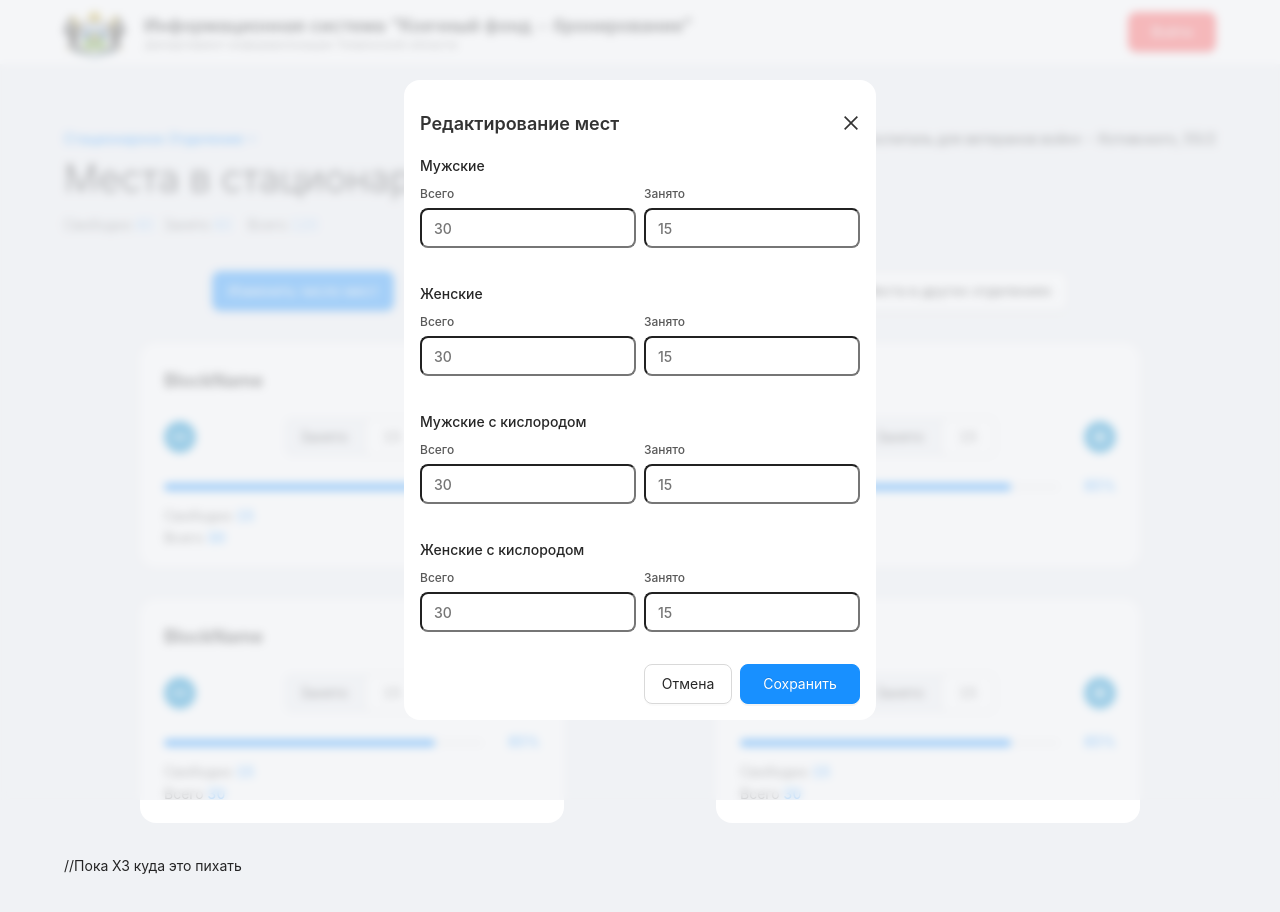
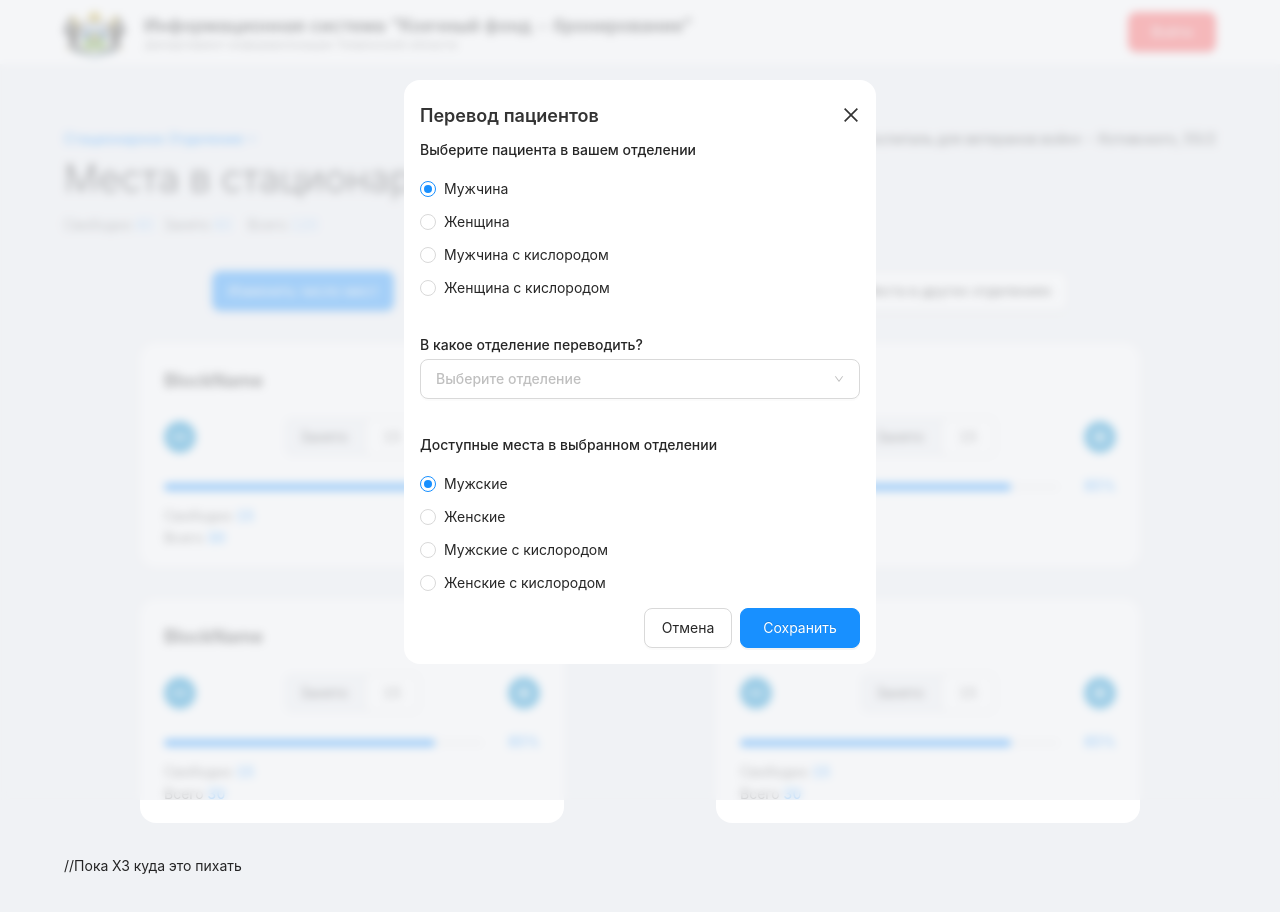
Before and after one commit to ClubfootBear/ultimateTest, a React (Create React App) app in the folder ultimate-test/: page / in a window 1280 px wide. Shown: the top 912 px of the page. Built offline with nearby package versions, Linux system fonts and the light colour scheme.

Commit message:
second Modal

```diff
--- a/ultimate-test/src/Components/HospitalBeds /Content/Content.js
+++ b/ultimate-test/src/Components/HospitalBeds /Content/Content.js
@@ -4,6 +4,7 @@ import StatusBlock from "./StatusBlock/StatusBlock";
 import ButtonBlock from "./ButtonBlock/ButtonBlock";
 import CardBlock from "./CardBlock/CardBlock";
 import EditingPlaces from "./Modals/EditingPlaces/EditingPlaces";
+import PatientsTransfer from "./Modals/PatientsTransfer/PatientsTransfer";
 
 
 const Content = () => {
@@ -14,7 +15,8 @@ const Content = () => {
                 <ButtonBlock />
                 <CardBlock />
                 //Пока ХЗ куда это пихать
-                <EditingPlaces />
+                {/*<EditingPlaces />*/}
+                <PatientsTransfer />
 
             </div>
         </div>
--- /dev/null
+++ b/ultimate-test/src/Components/HospitalBeds /Content/Modals/CommonModals/DropDownModal/DropDownModal.css
@@ -0,0 +1,18 @@
+.ButtonDropDown {
+    width: 100%;
+    height: 40px;
+    border-radius: 8px;
+
+    /*font-family: Inter;*/
+    font-style: normal;
+    font-weight: 500;
+    font-size: 14px;
+    line-height: 22px;
+    /* identical to box height, or 157% */
+
+    display: flex;
+    justify-content: space-between;
+    align-items: center;
+
+    color: rgba(0, 0, 0, 0.25);
+}
--- /dev/null
+++ b/ultimate-test/src/Components/HospitalBeds /Content/Modals/CommonModals/DropDownModal/DropDownModal.js
@@ -0,0 +1,41 @@
+import React, {useState} from "react"
+import "./DropDownModal.css"
+import { Menu, Dropdown, Button, message, Tooltip } from 'antd';
+import { DownOutlined, UserOutlined } from '@ant-design/icons';
+
+function handleButtonClick(e) {
+    message.info('Click on left button.');
+    console.log('click left button', e);
+}
+
+function handleMenuClick(e) {
+    message.info('Click on menu item.');
+    console.log('click', e);
+}
+
+const menu = (
+    <Menu onClick={handleMenuClick}>
+        <Menu.Item key="1" icon={<UserOutlined />}>
+            1st menu item
+        </Menu.Item>
+        <Menu.Item key="2" icon={<UserOutlined />}>
+            2nd menu item
+        </Menu.Item>
+        <Menu.Item key="3" icon={<UserOutlined />}>
+            3rd menu item
+        </Menu.Item>
+    </Menu>
+);
+
+const DropDownModal = (props) => {
+    return(
+        <Dropdown overlay={menu}>
+            <Button className="ButtonDropDown">
+                Выберите отделение
+                <DownOutlined />
+            </Button>
+        </Dropdown>
+    )
+}
+
+export default DropDownModal;
--- /dev/null
+++ b/ultimate-test/src/Components/HospitalBeds /Content/Modals/CommonModals/RadioGroup/RadioGroup.css
@@ -0,0 +1,3 @@
+/*.RadioToCenter {*/
+/*    background-color: #282c34;*/
+/*}*/
--- /dev/null
+++ b/ultimate-test/src/Components/HospitalBeds /Content/Modals/CommonModals/RadioGroup/RadioGroup.js
@@ -0,0 +1,36 @@
+import React, {useState} from "react"
+import "./RadioGroup.css"
+import { Radio, Input } from 'antd';
+
+const RadioGroup = (props) => {
+    const [value, setValue]  = useState(1)
+
+    const radioStyle = {
+        display: 'block',
+        height: '30px',
+        lineHeight: '30px',
+        alignItems: 'center',
+        marginBottom: '3px',
+    };
+
+    const Array = [...props.Array]
+
+    const Group = Array.map((p, index)=> <Radio style={radioStyle} value={index + 1}>
+        {p}
+    </Radio>)
+
+    const onChange = e => {
+        console.log('radio checked', e.target.value);
+        setValue( e.target.value )
+    }
+
+    return(
+        <Radio.Group onChange={onChange} value={value}>
+            <div>
+                {Group}
+            </div>
+        </Radio.Group>
+    )
+}
+
+export default RadioGroup;
--- a/ultimate-test/src/Components/HospitalBeds /Content/Modals/PatientsTransfer/PatientsTransfer.css
+++ b/ultimate-test/src/Components/HospitalBeds /Content/Modals/PatientsTransfer/PatientsTransfer.css
@@ -0,0 +1,130 @@
+.ModalWrap {
+    position: fixed;
+    width: 100%;
+    height: 100%;
+    right: 0px;
+    top: 0px;
+    background: rgba(240, 242, 245, 0.65);
+    backdrop-filter: blur(4px);
+    /*z-index: 1;*/
+}
+
+.EditingPlacesForm{
+    position: absolute;
+    z-index: 5;
+
+    width: 472px;
+    height: 584px;
+    padding: 16px;
+    right: calc(50% - 472px/2);
+    top: calc(50% - 640px/2);
+
+    border-radius: 16px;
+    background: #FFFFFF;
+}
+
+
+.EditingHeaderForm {
+    display: flex;
+    flex-direction: row;
+    align-items: center;
+    justify-content: space-between;
+
+    height: 40px;
+
+    /*font-family: Inter;*/
+    font-style: normal;
+    font-weight: 600;
+    font-size: 18px;
+    line-height: 28px;
+    color: rgba(0, 0, 0, 0.8);
+}
+
+.NameGroup {
+    /*font-family: Inter;*/
+    font-style: normal;
+    font-weight: 500;
+    font-size: 14px;
+    line-height: 28px;
+    /* or 200% */
+
+    display: flex;
+    align-items: center;
+    /* @heading-color */
+    color: rgba(0, 0, 0, 0.85);
+}
+
+.GroupMargin {
+    margin-bottom: 32px;
+}
+
+.DropDownWrapper {
+    margin-top: 0px;
+}
+
+.TransferButtonWrapper {
+    display: flex;
+    flex-direction: row;
+    align-items: flex-start;
+    justify-content: space-between;
+    position: absolute;
+    right: 16px;
+    bottom: 16px;
+    width: 216px;
+}
+
+.Decline {
+    width: 88px;
+}
+
+.Save {
+    width: 120px;
+}
+
+.IBStyle {
+    height: 40px;
+    border-radius: 8px;
+}
+
+.Input {
+    width: 216px;
+}
+
+@media (max-width: 560px) {
+    .TransferButtonWrapper {
+        display: flex;
+        flex-direction: row;
+        align-items: flex-start;
+        justify-content: space-between;
+        position: absolute;
+        right: 16px;
+        /*left: 16px;*/
+        width: 318px;
+    }
+
+    .EditingPlacesForm {
+        /*position: relative;*/
+        z-index: 5;
+
+        width: 350px;
+        /*height: 580p;*/
+        padding: 16px;
+        right: calc(50% - 350px / 2);
+        top: calc(50% - 680px / 2);
+
+        border-radius: 16px;
+        background: #FFFFFF;
+    }
+
+    .Input {
+        width: 150px;
+    }
+
+    .Save {
+        width: 150px;
+    }
+
+    .Decline {
+        width: 150px;
+    }
+}
--- a/ultimate-test/src/Components/HospitalBeds /Content/Modals/PatientsTransfer/PatientsTransfer.js
+++ b/ultimate-test/src/Components/HospitalBeds /Content/Modals/PatientsTransfer/PatientsTransfer.js
@@ -1,9 +1,41 @@
 import React from "react"
 import "./PatientsTransfer.css"
+import {CloseOutlined} from "@ant-design/icons";
+import FormLine from "../EditingPlaces/FormLine/FormLine";
+import {Button} from "antd";
+import RadioGroup from "../CommonModals/RadioGroup/RadioGroup";
+import DropDownModal from "../CommonModals/DropDownModal/DropDownModal";
 
 const PatientsTransfer = () => {
+
+    const PlacesType1 = ['Мужчина', 'Женщина', 'Мужчина с кислородом', 'Женщина с кислородом']
+    const PlacesType2 = ['Мужские', 'Женские', 'Мужские с кислородом', 'Женские с кислородом']
+
     return(
-        <div></div>
+        <div className="ModalWrap">
+            <form className="EditingPlacesForm" action="#">
+                <div className="EditingHeaderForm">
+                    <div>Перевод пациентов</div>
+                    <div><CloseOutlined /></div>
+                </div>
+                <div className="GroupMargin">
+                    <div className="NameGroup">Выберите пациента в вашем отделении</div>
+                    <RadioGroup Array={PlacesType1}/>
+                </div>
+                <div className="GroupMargin">
+                    <div className="NameGroup">В какое отделение переводить?</div>
+                    <DropDownModal className="DropDownWrapper" />
+                </div>
+                <div className="GroupMargin">
+                    <div className="NameGroup">Доступные места в выбранном отделении</div>
+                    <RadioGroup Array={PlacesType2}/>
+                </div>
+                <div className="TransferButtonWrapper">
+                    <Button className="IBStyle Decline">Отмена</Button>
+                    <Button className="IBStyle Save" type="primary">Сохранить</Button>
+                </div>
+            </form>
+        </div>
     )
 }
 
```
